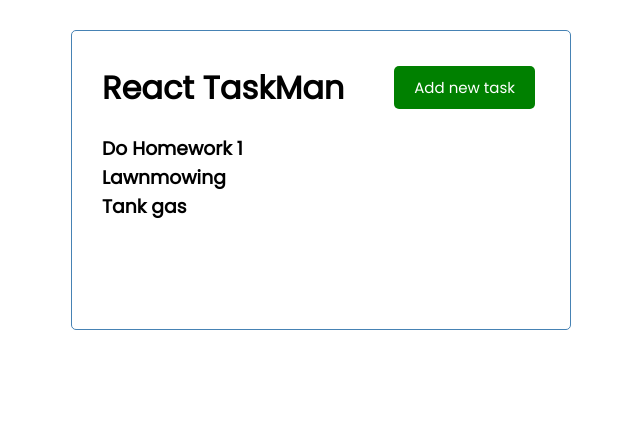
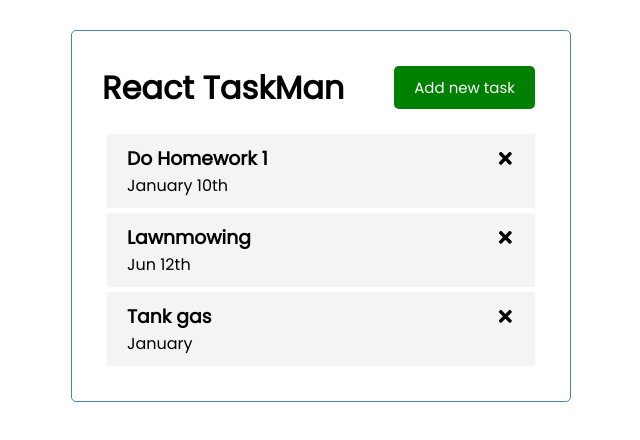
Before and after one commit to lu-kra/ReactTaskMan, a React (Create React App) app: page / in a window 1280 px wide. Shown: the top 440 px of the page, without its empty margins (319-959 px from the left). Built offline with nearby package versions, Linux system fonts and the light colour scheme.

Commit message:
Installed Font Awesome Icons

```diff
--- a/package.json
+++ b/package.json
@@ -8,6 +8,7 @@
     "@testing-library/user-event": "^13.5.0",
     "react": "^18.2.0",
     "react-dom": "^18.2.0",
+    "react-icons": "^4.7.1",
     "react-scripts": "5.0.1",
     "web-vitals": "^2.1.4"
   },
--- a/src/App.js
+++ b/src/App.js
@@ -1,13 +1,39 @@
 import Header from "./components/Header";
 import Tasks from "./components/Tasks";
+
 import { useState } from 'react'
 
 
 function App() {
+
+  const [tasks, setTasks] = useState([
+    {
+        id: 1,
+        text: 'Do Homework 1',
+        day: 'January 10th',
+        reminder: true,
+    },
+    {
+        id: 2,
+        text: 'Lawnmowing',
+        day: 'Jun 12th',
+        reminder: false,
+    },
+    {
+        id: 3,
+        text: 'Tank gas',
+        day: 'January',
+        reminder: true,
+    },
+
+])
+
+
+
   return (
     <div className="container">
       <Header title='React TaskMan' />
-      <Tasks />
+      <Tasks tasks={tasks} />
     </div>
   );
 }
--- /dev/null
+++ b/src/components/Task.js
@@ -0,0 +1,14 @@
+import { FaTimes } from 'react-icons/fa'
+
+const Task = ({ task }) => {
+  return (
+    <div className="task">
+        <h3>{task.text} <FaTimes /> </h3>
+        <p>{task.day}</p>
+
+
+    </div>
+  )
+}
+
+export default Task
--- a/src/components/Tasks.js
+++ b/src/components/Tasks.js
@@ -1,34 +1,16 @@
-import { useState } from 'react'
-const Tasks = () => {
-
-    const [tasks, setTasks] = useState([
-        {
-            id: 1,
-            text: 'Do Homework 1',
-            day: 'January 10th',
-            reminder: true,
-        },
-        {
-            id: 2,
-            text: 'Lawnmowing',
-            day: 'Jun 12th',
-            reminder: false,
-        },
-        {
-            id: 3,
-            text: 'Tank gas',
-            day: 'January',
-            reminder: true,
-        },
-
-    ])
+import Task from "./Task"
 
 
+const Tasks = ({tasks}) => {
 
   return (
    <>
 
-   {tasks.map((task) => (<h3 key={task.id}>{task.text}</h3>))}
+   {tasks.map((task) => (
+
+   <Task key={task.id} task={task}/>
+
+   ))}
 
 
    </>
```
Also changed, not shown: 1 other file (tests, documents, lock files or other folders).
